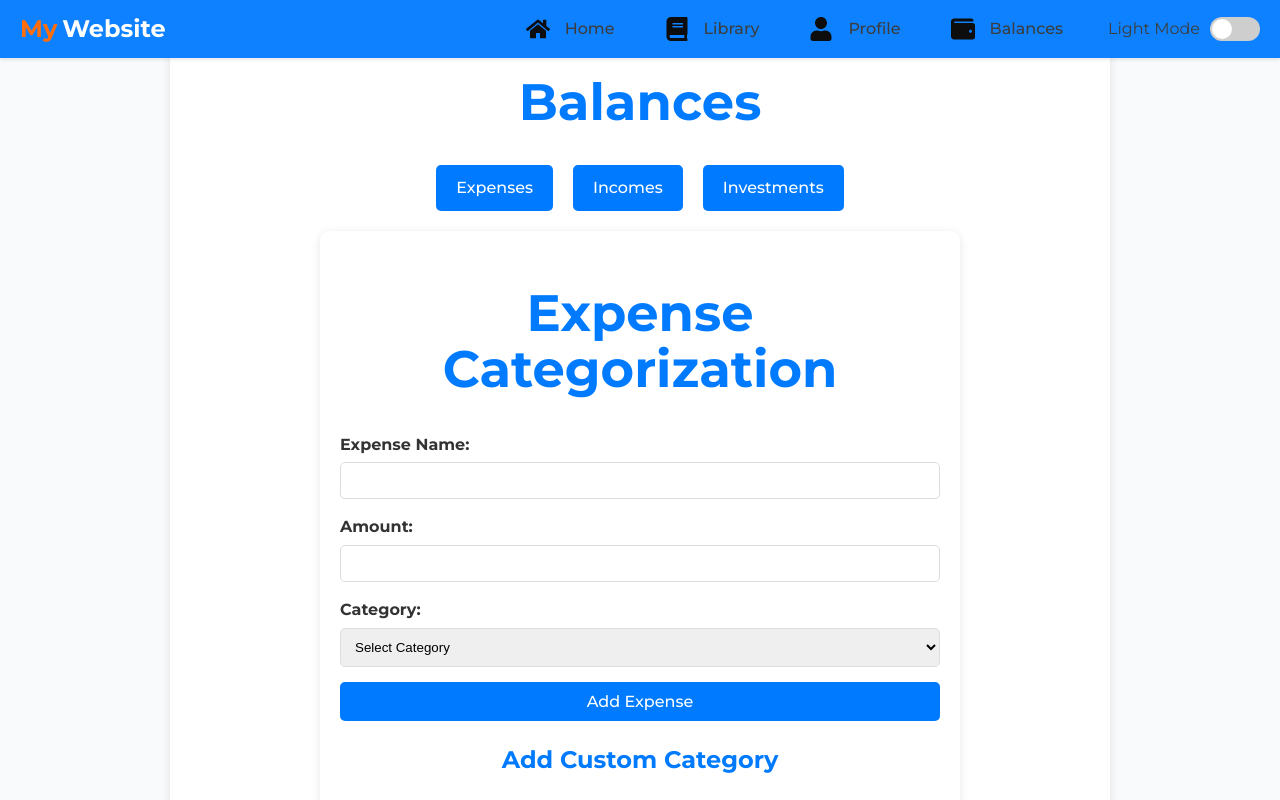
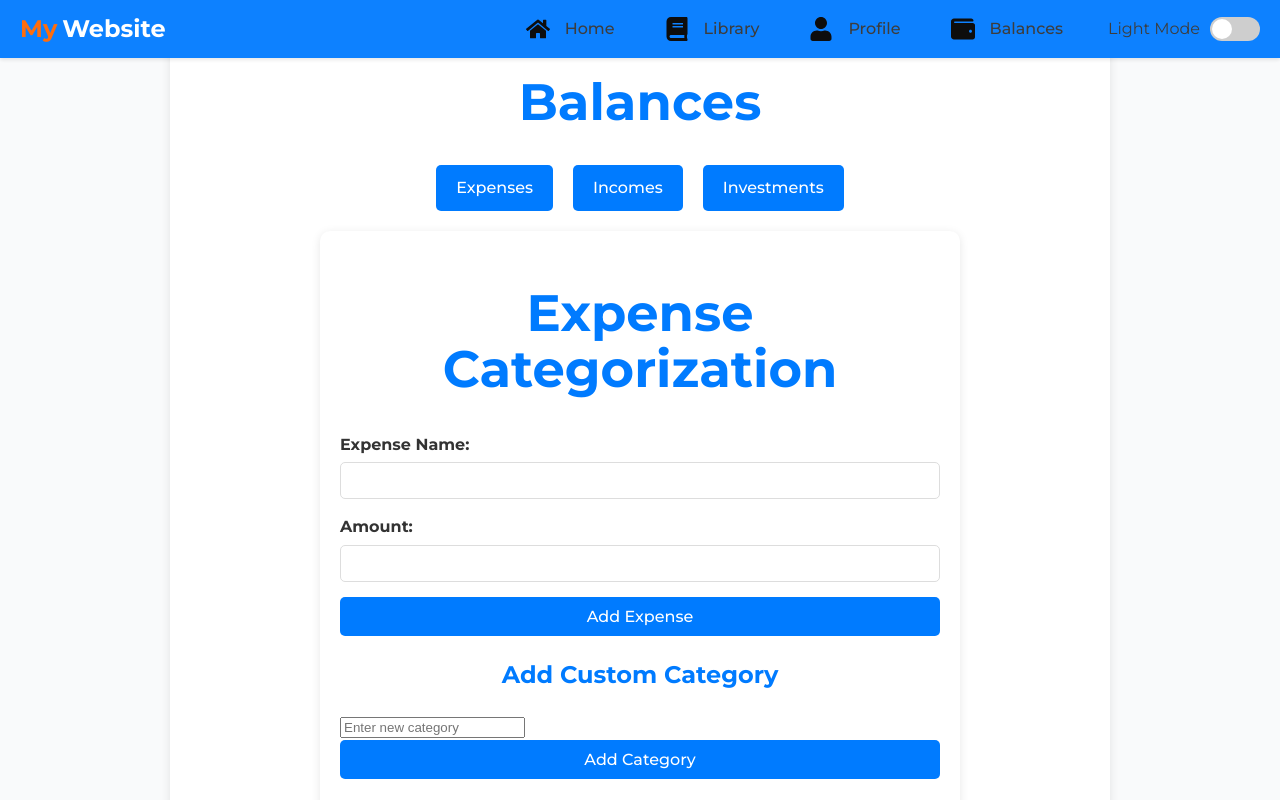
Before and after one commit to Jakethetyper/Growth, a React (Vite) app in the folder client/: page /balances/expenses in a window 1280 px wide. Shown: the top 800 px of the page. Built offline with nearby package versions, Linux system fonts and the light colour scheme.

Commit message:
edited expense jsx

```diff
--- a/client/src/pages/Balances/Expenses.jsx
+++ b/client/src/pages/Balances/Expenses.jsx
@@ -1,11 +1,9 @@
-// src/pages/Balances/Expenses.jsx
-
 import React, { useEffect, useState } from "react";
 import "./Expenses.css";
 
 const Expenses = () => {
   // State for a new expense
-  const [expense, setExpense] = useState({ name: "", amount: "", category: "" });
+  const [expense, setExpense] = useState({ name: "", amount: "" });
 
   // State for the list of expenses
   const [expensesList, setExpensesList] = useState([]);
@@ -23,6 +21,9 @@ const Expenses = () => {
     "Utilities",
     "Entertainment",
     "Transportation",
+    "Shopping",
+    "Health & Wellness",
+    "Bills & Services",
   ];
 
   // Load expenses and custom categories from Local Storage when the component mounts
@@ -54,38 +55,106 @@ const Expenses = () => {
     setExpense({ ...expense, [name]: value });
   };
 
+  // Automatically categorize expenses based on keywords in the name
+  const categorizeExpense = (name) => {
+    const lowerName = name.toLowerCase();
+
+    // Dining Out (including Fast Food chains)
+    const diningOutKeywords = [
+      "restaurant", "dine", "food", "cafe", "coffee", "pizza", "burger",
+      "sushi", "deli", "takeout", "fast food", "chinese", "italian",
+      "mexican", "indian", "thai", "bbq", "steakhouse", "pub", "bakery",
+      "mcdonalds", "mcdonald's", "burger king", "wendy's", "taco bell",
+      "subway", "kfc", "chick-fil-a", "panda express", "arby's", "dunkin'",
+      "starbucks", "domino's", "pizza hut", "popeyes", "five guys", "chipotle"
+    ];
+    if (diningOutKeywords.some(keyword => lowerName.includes(keyword))) {
+      return "Dining Out";
+    }
+
+    // Groceries
+    const groceriesKeywords = [
+      "grocery", "supermarket", "walmart", "costco", "aldi", "trader joe's",
+      "whole foods", "market", "food lion", "safeway", "kroger", "meijer"
+    ];
+    if (groceriesKeywords.some(keyword => lowerName.includes(keyword))) {
+      return "Groceries";
+    }
+
+    // Utilities
+    const utilitiesKeywords = [
+      "utility", "electric", "water", "gas", "internet", "phone", "cable",
+      "power", "energy", "sewage", "garbage", "trash", "heating", "cooling"
+    ];
+    if (utilitiesKeywords.some(keyword => lowerName.includes(keyword))) {
+      return "Utilities";
+    }
+
+    // Entertainment
+    const entertainmentKeywords = [
+      "movie", "cinema", "concert", "theater", "games", "music", "streaming",
+      "netflix", "hulu", "disney+", "prime video", "sports", "amusement",
+      "park", "festival", "club", "show", "museum", "art", "golf", "bowling"
+    ];
+    if (entertainmentKeywords.some(keyword => lowerName.includes(keyword))) {
+      return "Entertainment";
+    }
+
+    // Transportation
+    const transportationKeywords = [
+      "bus", "train", "uber", "lyft", "taxi", "subway", "metro", "fuel",
+      "gas", "car", "parking", "toll", "transit", "commute", "flight",
+      "airline", "airfare", "ride"
+    ];
+    if (transportationKeywords.some(keyword => lowerName.includes(keyword))) {
+      return "Transportation";
+    }
+
+    // Shopping
+    const shoppingKeywords = [
+      "clothing", "shoes", "apparel", "retail", "fashion", "jewelry", "mall",
+      "shop", "store", "target", "department", "electronics", "furniture",
+      "amazon", "ebay", "home goods", "cosmetics", "makeup", "skincare"
+    ];
+    if (shoppingKeywords.some(keyword => lowerName.includes(keyword))) {
+      return "Shopping";
+    }
+
+    // Health & Wellness
+    const healthKeywords = [
+      "pharmacy", "doctor", "health", "hospital", "medication", "drug",
+      "clinic", "dentist", "vision", "optometrist", "eye care", "gym",
+      "fitness", "exercise", "workout", "yoga", "wellness", "therapy"
+    ];
+    if (healthKeywords.some(keyword => lowerName.includes(keyword))) {
+      return "Health & Wellness";
+    }
+
+    // Bills & Services
+    const billsKeywords = [
+      "rent", "mortgage", "loan", "insurance", "subscription", "membership",
+      "service", "maintenance", "repair", "cleaning", "housekeeping", "security"
+    ];
+    if (billsKeywords.some(keyword => lowerName.includes(keyword))) {
+      return "Bills & Services";
+    }
+
+    // Default to Uncategorized
+    return "Uncategorized";
+  };
+
   // Add a new expense
   const addExpense = (e) => {
     e.preventDefault();
-    const category = expense.category || categorizeExpense(expense.name);
-    const newExpense = { ...expense, category };
+    const category = categorizeExpense(expense.name);
+    const currentDateTime = new Date().toLocaleString(); // Get current date and time
+    const newExpense = { ...expense, category, date: currentDateTime };
 
     // Update the expenses list state
     setExpensesList([...expensesList, newExpense]);
 
     // Clear the input fields
-    setExpense({ name: "", amount: "", category: "" });
-  };
-
-  // Automatically categorize expenses based on keywords in the name
-  const categorizeExpense = (name) => {
-    const lowerName = name.toLowerCase();
-    if (lowerName.includes("grocery") || lowerName.includes("supermarket")) {
-      return "Groceries";
-    }
-    if (lowerName.includes("restaurant") || lowerName.includes("dine")) {
-      return "Dining Out";
-    }
-    if (lowerName.includes("utility") || lowerName.includes("electric")) {
-      return "Utilities";
-    }
-    if (lowerName.includes("movie") || lowerName.includes("concert")) {
-      return "Entertainment";
-    }
-    if (lowerName.includes("bus") || lowerName.includes("train")) {
-      return "Transportation";
-    }
-    return "Uncategorized";
+    setExpense({ name: "", amount: "" });
   };
 
   // Add a custom category
@@ -124,27 +193,6 @@ const Expenses = () => {
           />
         </div>
 
-        <div className="form-group">
-          <label>Category:</label>
-          <select
-            name="category"
-            value={expense.category}
-            onChange={handleInputChange}
-          >
-            <option value="">Select Category</option>
-            {defaultCategories.map((cat) => (
-              <option key={cat} value={cat}>
-                {cat}
-              </option>
-            ))}
-            {customCategories.map((cat) => (
-              <option key={cat} value={cat}>
-                {cat}
-              </option>
-            ))}
-          </select>
-        </div>
-
         <button type="submit" className="add-expense-button">
           Add Expense
         </button>
@@ -171,7 +219,7 @@ const Expenses = () => {
           {expensesList.map((expense, index) => (
             <li key={index}>
               <strong>{expense.name}</strong>: ${expense.amount} -{" "}
-              <span>{expense.category}</span>
+              <span>{expense.category}</span> - <em>{expense.date}</em>
             </li>
           ))}
         </ul>
```
